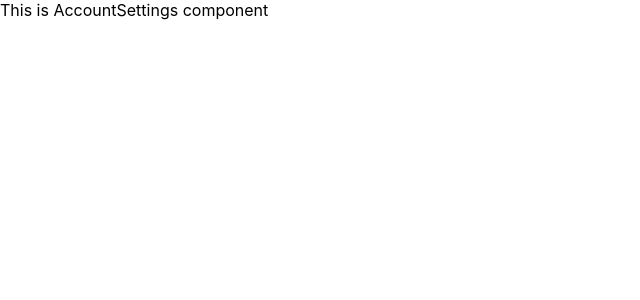
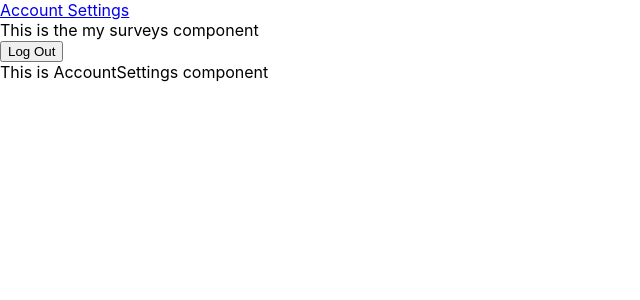
Before and after one commit to christian-m-george/team-two-client, a React (Create React App) app: page /account-settings in a window 1280 px wide. Shown: the top 300 px of the page, without its empty margins (0-640 px from the left). Built offline with nearby package versions, Linux system fonts and the light colour scheme.

Commit message:
imported nav

```diff
--- a/src/AccountSettings/AccountSettings.js
+++ b/src/AccountSettings/AccountSettings.js
@@ -1,8 +1,9 @@
 import React from 'react';
-
+import Navigation from '../Navigation/Navigation';
 export default function AccountSettings() {
     return (
         <div>
+            <Navigation />
             This is AccountSettings component
         </div>
     )
```
